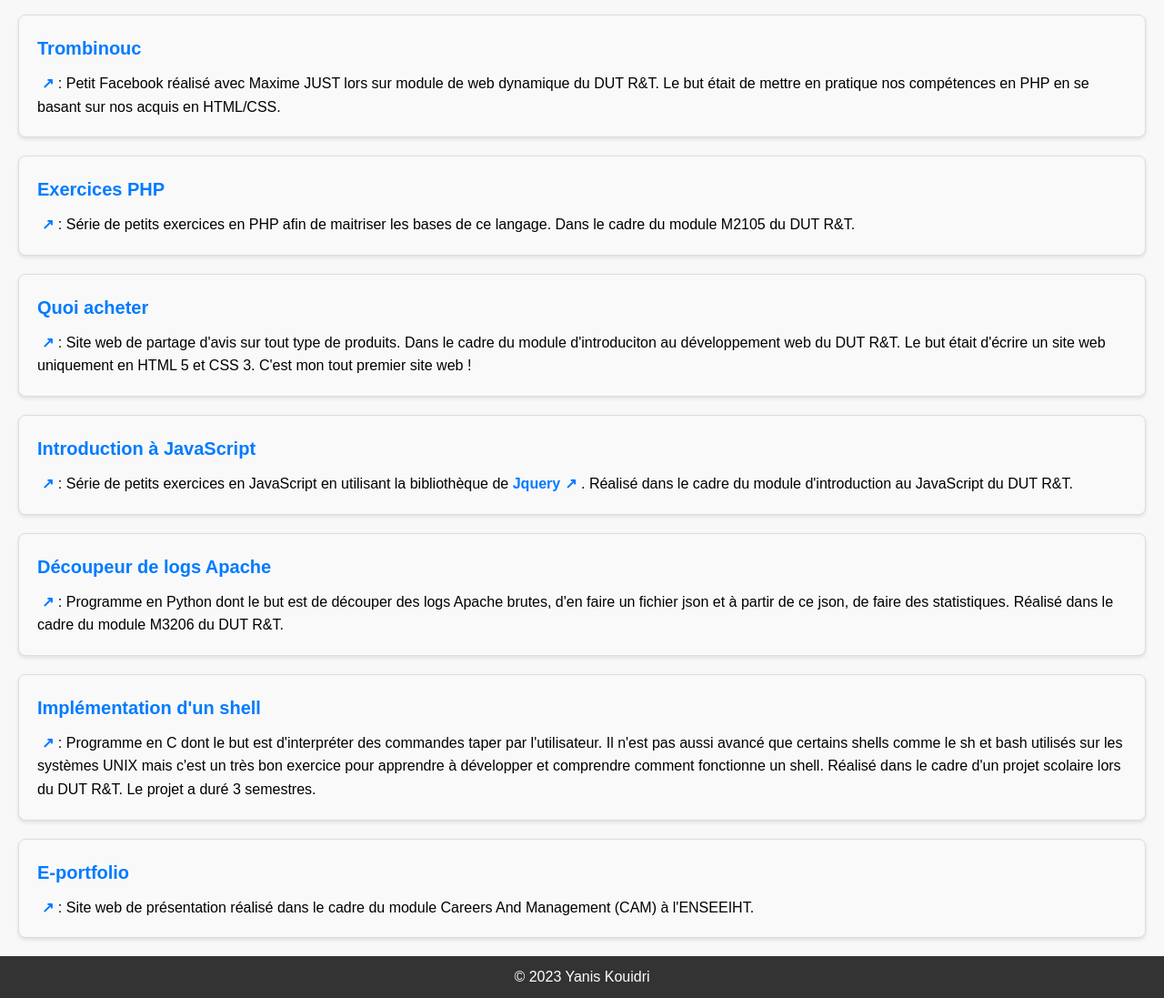
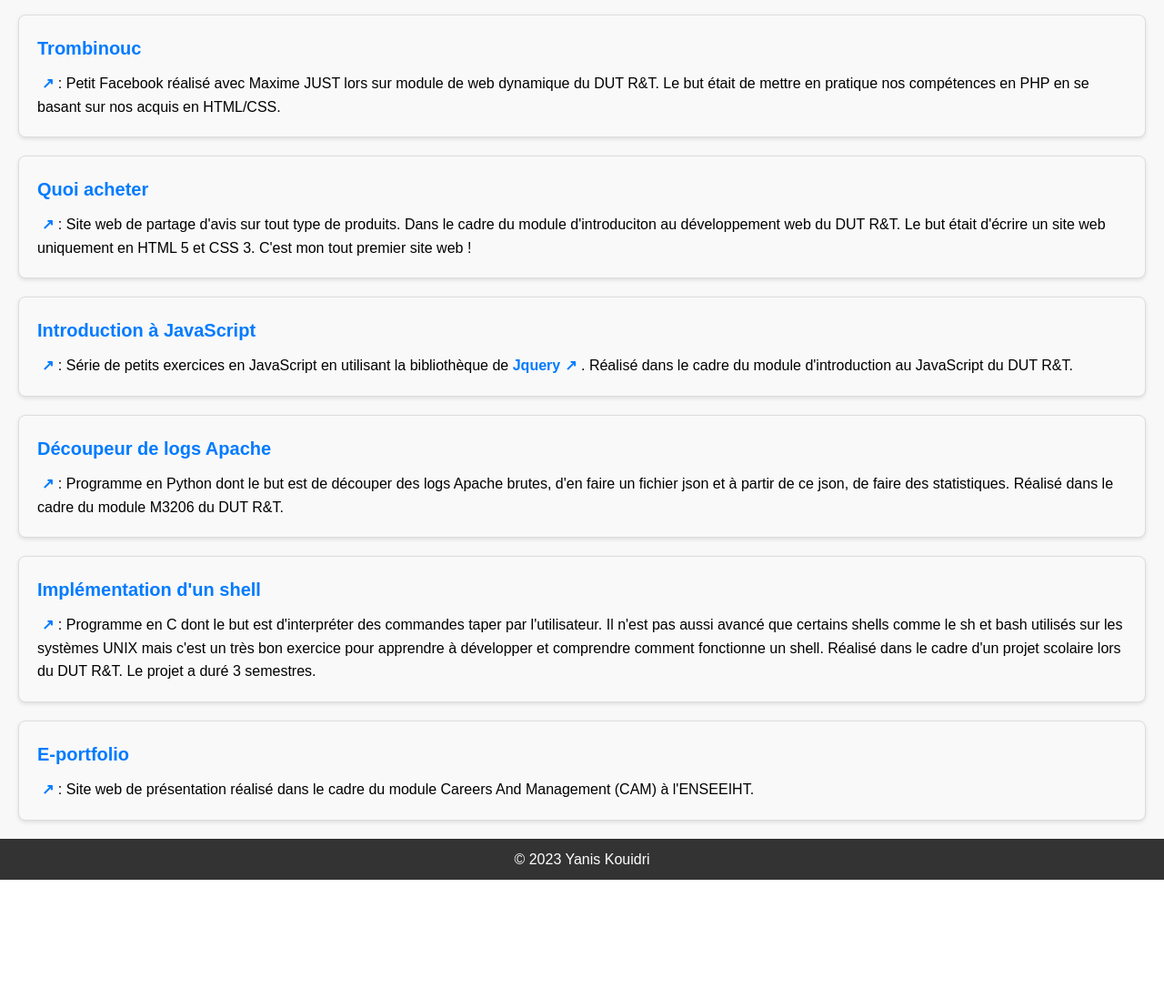
Before and after one commit to Yanis-Kouidri/personal-website-htdocs, a PHP site: page /projects.php in a window 1280 px wide. Shown: the part 336-1433 px from the top of the page at 91% size. After the commit the page ends 1303 px from the top, so only its background shows below. Run offline with PHP 8.4, Linux system fonts and the light colour scheme.

Commit message:
Remove Exercices PHP project

```diff
--- a/htdocs/projects.php
+++ b/htdocs/projects.php
@@ -19,11 +19,6 @@
                 <a target="_blank" href="projects/Trombinouc">
                     <span>Trombinouc</span>
                 </a> : Petit Facebook réalisé avec Maxime JUST lors sur module de web dynamique du DUT R&amp;T. Le but était de mettre en pratique nos compétences en PHP en se basant sur nos acquis en HTML/CSS. </div>
-            </li>
-            <li class="projet"><div>
-                <a target="_blank" href="projects/M2105/index.php">
-                    <span>Exercices PHP</span>
-                </a> : Série de petits exercices en PHP afin de maitriser les bases de ce langage. Dans le cadre du module M2105 du DUT R&amp;T. </div>
             </li>
             <li class="projet"><div>
                 <a target="_blank" href="projects/M1106-ProjetWeb/Page_principale/page_principale.html">
```
